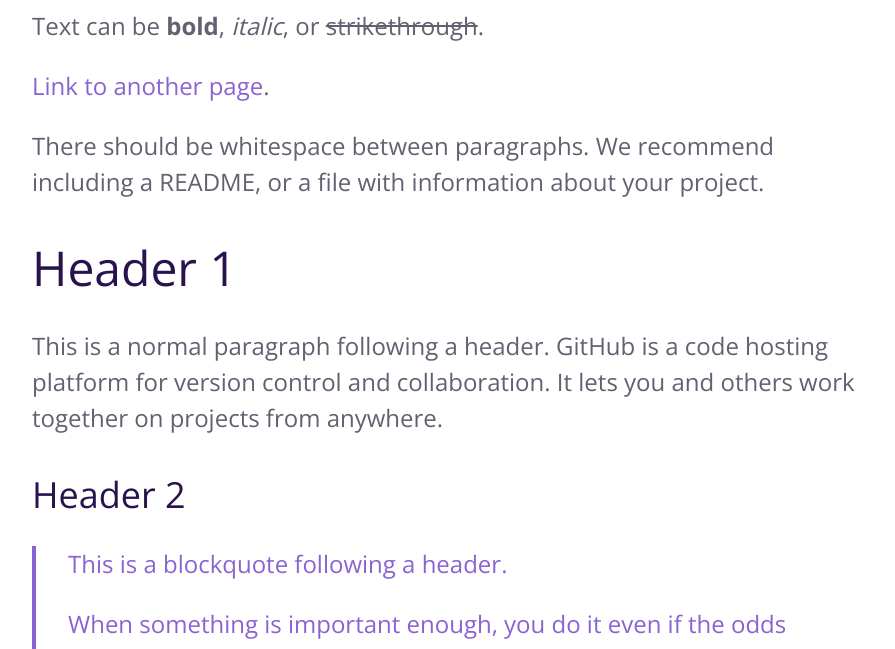
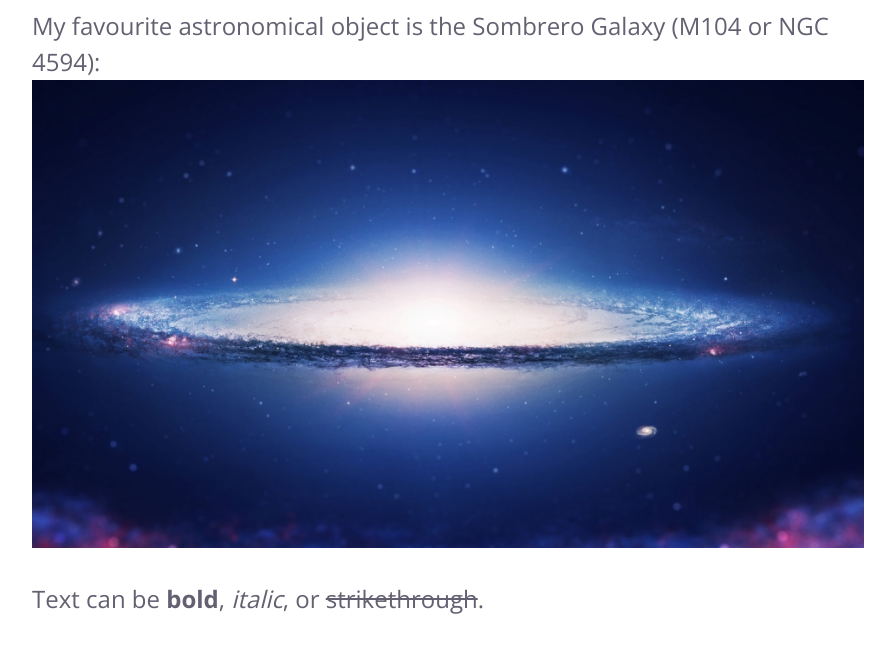
Before and after one commit to rcdorsey/rcdcorsey.github.io, a Jekyll site: the page built from index.md, in a window 1280 px wide and 900 px high, scrolled down 493 px, cut to the strip 251-900 px from the top of the window. Shown: the whole strip, without its empty margins (192-1087 px from the left). Built offline with Jekyll 4.4.1, drawn with Linux system fonts in a browser that asks for light colours.

Commit message:
Update index.md

```diff
--- a/index.md
+++ b/index.md
@@ -2,9 +2,14 @@
 layout: default
 ---
 
+My favourite astronomical object is the Sombrero Galaxy (M104 or NGC 4594):
+![Sombrero](/assets/images/Sombrero-Galaxy.jpg)
+
+
+
+
+
 Text can be **bold**, _italic_, or ~~strikethrough~~.
-
-[Link to another page](./another-page.html).
 
 There should be whitespace between paragraphs. We recommend including a README, or a file with information about your project.
 
```
